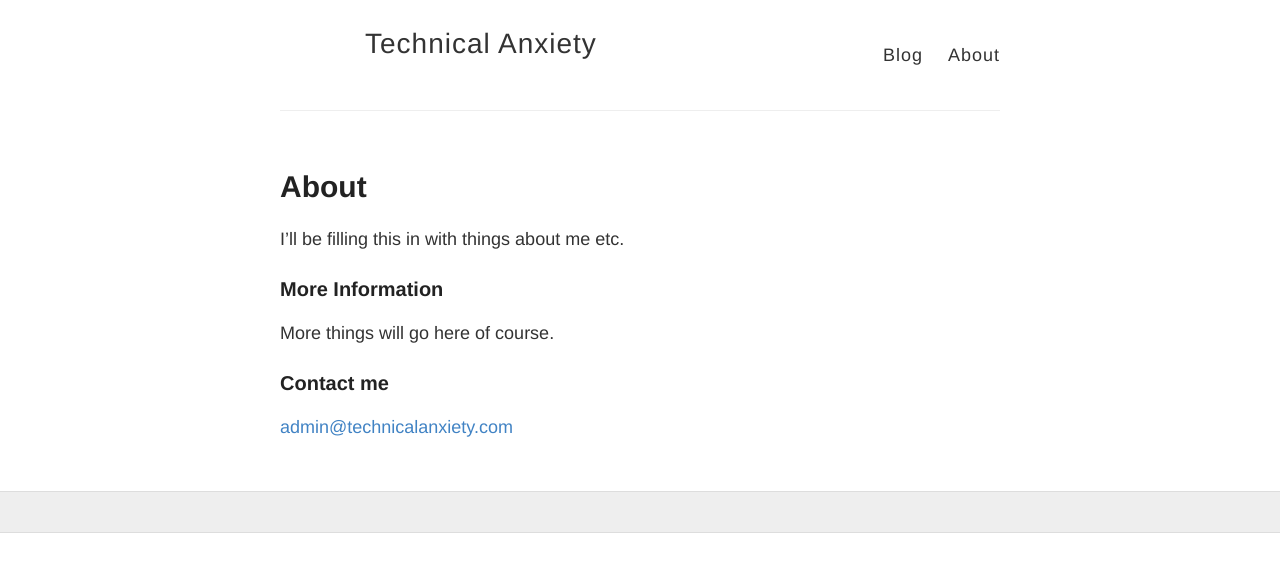
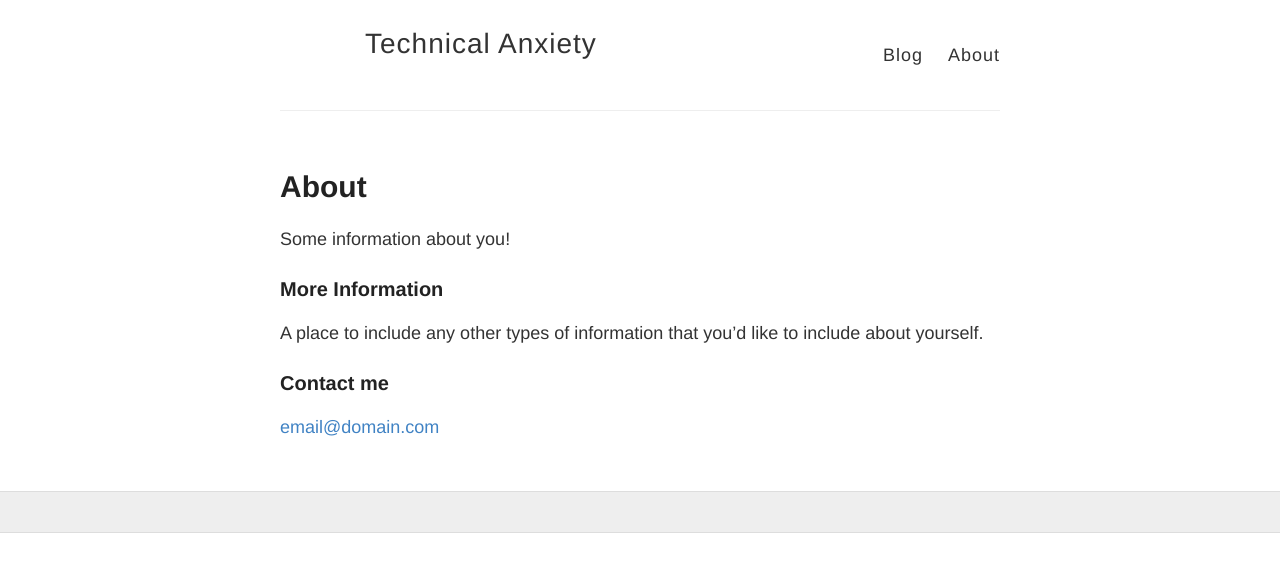
Before and after one commit to technicalanxiety/technicalanxiety.github.io, a Jekyll site: the page built from about.md, in a window 1280 px wide. Shown: the top 572 px of the page. Built offline with Jekyll 4.4.1, drawn with Linux system fonts in a browser that asks for light colours.

Commit message:
[code]: refreshed some files

```diff
--- a/about.md
+++ b/about.md
@@ -3,10 +3,13 @@ layout: page
 title: About
 permalink: /about/
 ---
-I'll be filling this in with things about me etc.
+
+Some information about you!
 
 ### More Information
-More things will go here of course.
+
+A place to include any other types of information that you'd like to include about yourself.
 
 ### Contact me
-[admin@technicalanxiety.com](mailto:admin@technicalanxiety.com)
+
+[email@domain.com](mailto:email@domain.com)
```
Also changed, not shown: index.html (+2 -19 lines), CNAME (line endings or trailing spaces), README.md.
